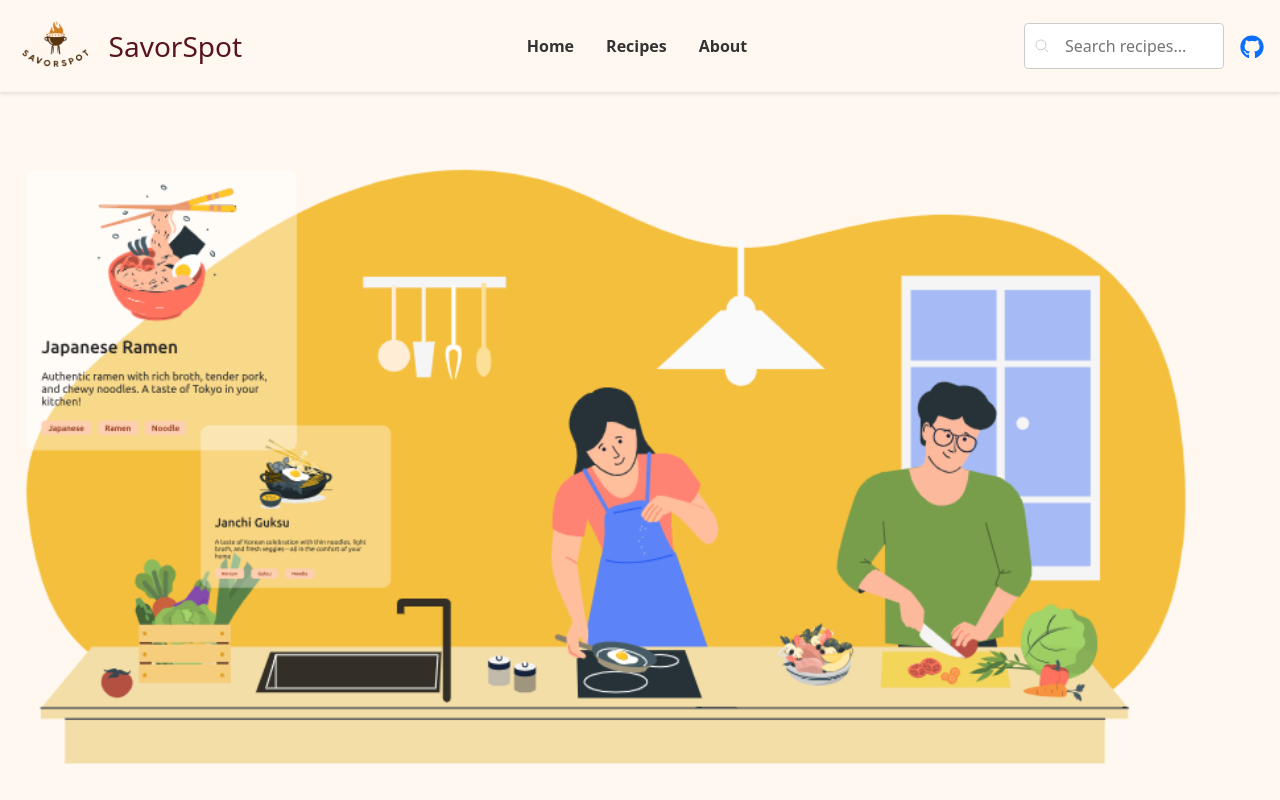
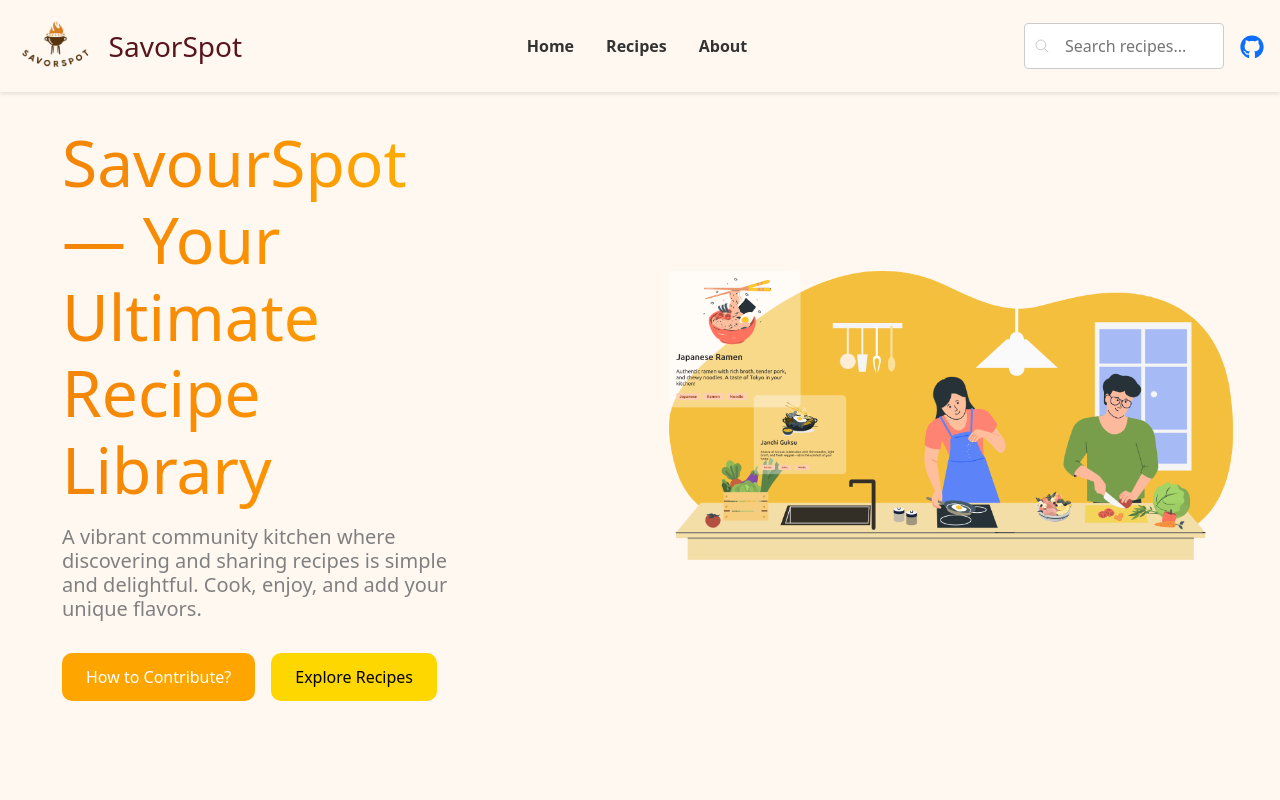
Before and after one commit to kottakotarohith/Food-Recipes-App, a React (Create React App) app in the folder client/: page /home in a window 1280 px wide. Shown: the top 800 px of the page. Built offline with nearby package versions, Linux system fonts and the light colour scheme.

Commit message:
"Updated Footer.js to change copyright text, added Home.css file with styles for home page, and updated Home.js to include new layout and navigation functionality."

```diff
--- a/client/src/components/footer/Footer.js
+++ b/client/src/components/footer/Footer.js
@@ -13,7 +13,7 @@ function Footer() {
               Dive into a community-curated collection of recipes.
             </p>
 
-            <p>© 2024 Food Recipe App. All Rights Reserved.</p>
+            <p>© 2024 Food Recipe App. #inspired.</p>
         </div>
     </div>
   )
--- a/client/src/components/home/Home.css
+++ b/client/src/components/home/Home.css
@@ -0,0 +1,78 @@
+.home-page {
+    display: grid;
+    grid-template-columns: 1fr 1fr;
+    align-items: center;
+    gap: 2rem;
+    padding: 0  2rem;
+  }
+
+  .text-content {
+    padding-left: 30px;
+    padding-right: 50px;
+    max-width: 500px;
+  }
+
+  .home-page h1 {
+    font-size: 4rem;
+    margin-bottom: 1rem;
+    background: linear-gradient(90deg,#f38507 ,rgb(252, 147, 1), rgb(255, 185, 7));
+  -webkit-background-clip: text;
+  -webkit-text-fill-color: transparent;
+  background-clip: text;
+  }
+
+  .home-page h4 {
+    color: gray;
+    font-size: 1.25rem;
+    margin-bottom: 2rem;
+  }
+
+  .buttons {
+    display: flex;
+    gap: 1rem;
+  }
+
+  .contribute-btn, .explore-btn {
+    padding: 0.75rem 1.5rem;
+    font-size: 1rem;
+    border: none;
+    border-radius: 10px;
+    cursor: pointer;
+  }
+
+  .contribute-btn {
+    background-color: #FFA500;
+    color: white;
+  }
+
+  .explore-btn {
+    background-color: #FFD700;
+    color: black;
+  }
+
+  .image-content img {
+    width: 100%;
+    max-width: 600px;
+  }
+
+
+  @media (max-width: 768px) {
+    .home-page {
+      grid-template-columns: 1fr;
+      text-align: center;
+    }
+
+    .text-content,
+    .image-content {
+      max-width: 100%;
+      margin: 0 auto;
+    }
+
+    .home-page h1 {
+      font-size: 2rem;
+    }
+
+    .home-page h4 {
+      font-size: 1rem;
+    }
+  }
--- a/client/src/components/home/Home.js
+++ b/client/src/components/home/Home.js
@@ -1,11 +1,32 @@
 import React from 'react'
+import { useNavigate } from 'react-router-dom'
 import './Home.css'
 import home_page_img from '../../imagesOfFoodRecipeApp/home_page_img.png'
 
 function Home() {
+
+  let navigate = useNavigate()
+  const navigatetorecipes = ()=>{
+      navigate('/recipes')
+  }
+
   return (
     <div>
-       <img src={home_page_img} alt="home_page_img" style={{width:"95vw"}} />
+        <div className='home-page'>
+        <div className='text-content '>
+          <h1>SavourSpot — Your Ultimate Recipe Library</h1>
+          <h4>A vibrant community kitchen where discovering and sharing recipes is simple and delightful. Cook, enjoy, and add your unique flavors.</h4>
+          <div className='buttons'>
+            <button className='contribute-btn'>How to Contribute?</button>
+            <button className='explore-btn' onClick={navigatetorecipes}>Explore Recipes</button>
+          </div>
+        </div>
+        <div className='image-content'>
+          <img src={home_page_img} alt="home_page_img" />
+        </div>
+      </div>
+
+
     </div>
   )
 }
```
